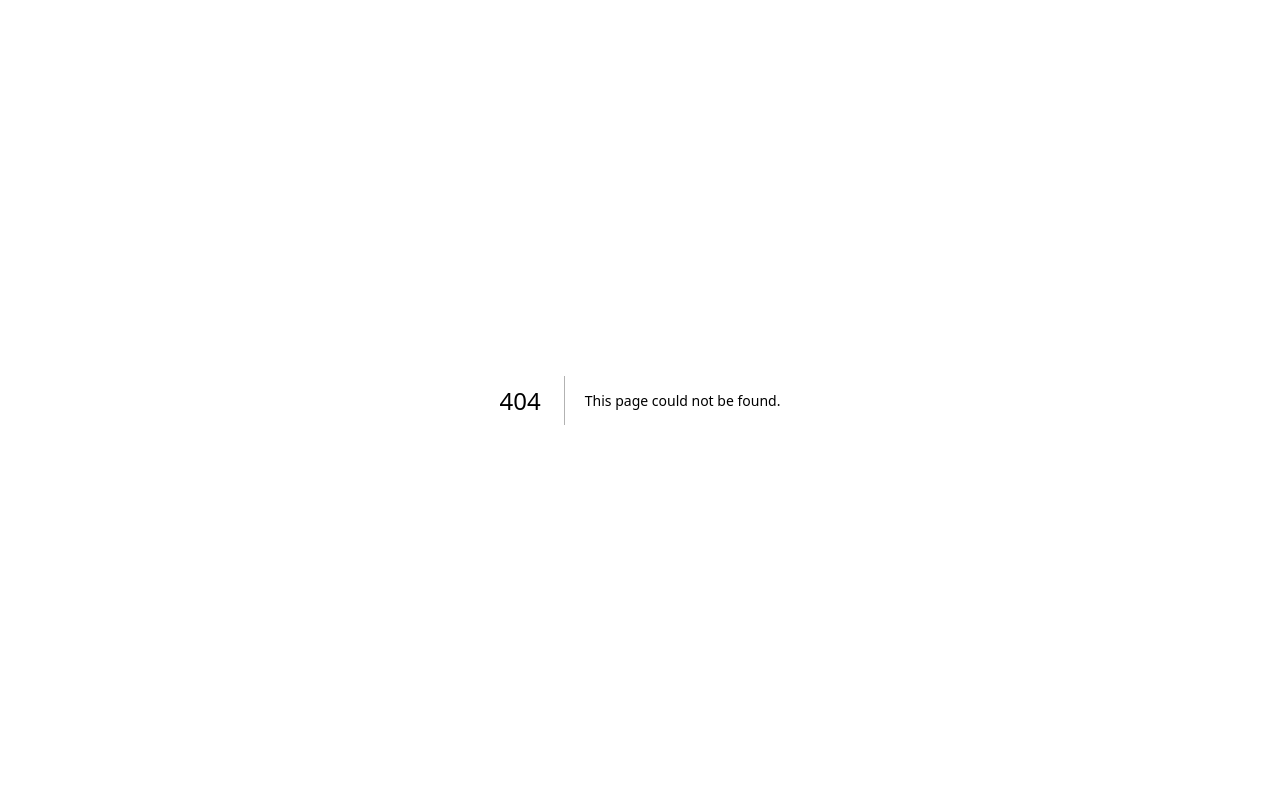
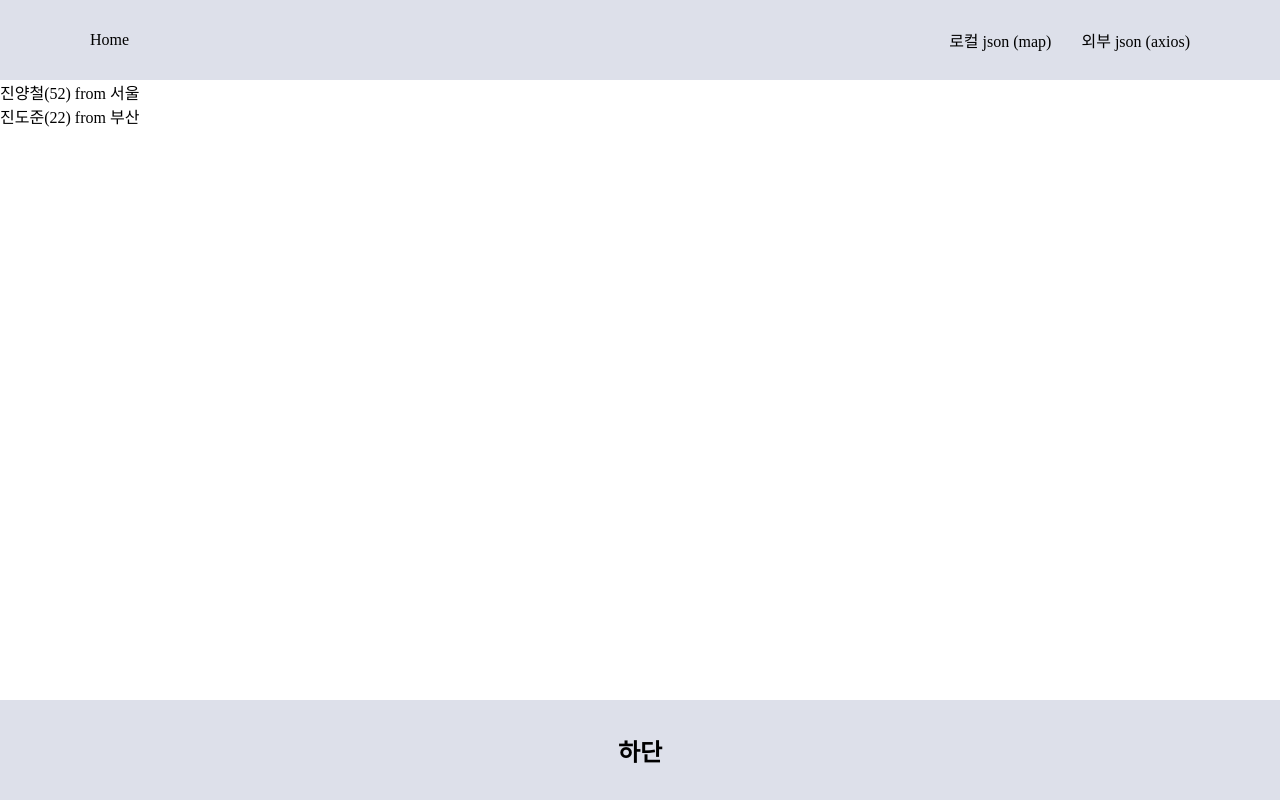
Before and after one commit to nohyoungjin/react, a Next.js app in the folder react-project/: page /page1 in a window 1280 px wide. Before the commit this address had no page. Built offline with nearby package versions, Linux system fonts and the light colour scheme.

Commit message:
외부 JSON 파일 불러오기

```diff
--- a/react-project/components/Json/arrayData.json
+++ b/react-project/components/Json/arrayData.json
@@ -1,4 +1,9 @@
 [
+    {
+        "name": "진양철",
+        "age": "52",
+        "country": "서울"
+    },
     {
         "name": "진도준",
         "age": "22",
--- a/react-project/components/Layout/Header/Header.module.scss
+++ b/react-project/components/Layout/Header/Header.module.scss
@@ -1,7 +1,3 @@
-.layout {
-    padding-top: 80px;
-}
-
 .header {
     position: fixed;
     left: 0;
@@ -20,3 +16,14 @@
     align-items: center;
     justify-content: space-between;
 }
+
+.nav {
+    ul {
+        display: flex;
+        list-style: none;
+
+        li + li {
+            margin-left: 30px;
+        }
+    }
+}
--- a/react-project/components/Layout/Header/Header.tsx
+++ b/react-project/components/Layout/Header/Header.tsx
@@ -5,11 +5,27 @@ const Header = () => {
     return (
         <header className={styles.header}>
             <div className={styles.contents}>
+
                 <Link legacyBehavior href={"/"}>
-                    <a>상단</a>
+                    Home
                 </Link>
+
+                <nav className={styles.nav}>
+                    <ul>
+                        <li>
+                            <Link legacyBehavior href={"page1"}>
+                                로컬 json (map)
+                            </Link>
+                        </li>
+                        <li>
+                            <Link legacyBehavior href={"page2"}>
+                                외부 json (axios)
+                            </Link>
+                        </li>
+                    </ul>
+                </nav>
+
             </div>
-
         </header>
     )
 }
--- /dev/null
+++ b/react-project/containers/Page/page1.tsx
@@ -0,0 +1,23 @@
+// import Raect from 'react'
+import arrayData from 'components/Json/arrayData'
+
+const Page1 = () => {
+
+    const newArrayData = arrayData.map((item, index) => {
+        return (
+            <li key={index}>
+                {item.name}({item.age}) from {item.country}
+            </li>
+        )
+    })
+
+    return (
+        <div>
+            <ul className="container">
+                {newArrayData}
+            </ul>
+        </div>
+    )
+}
+
+export default Page1
--- a/react-project/package.json
+++ b/react-project/package.json
@@ -13,6 +13,7 @@
     "@types/node": "18.11.18",
     "@types/react": "18.0.27",
     "@types/react-dom": "18.0.10",
+    "axios": "^1.3.2",
     "eslint": "8.33.0",
     "eslint-config-next": "13.1.6",
     "kill-port": "^2.0.1",
--- /dev/null
+++ b/react-project/src/pages/page1.tsx
@@ -0,0 +1,12 @@
+import Layout from "components/Layout/Layout"
+import Page1 from "containers/Page/page1"
+
+const PageA = () => {
+  return (
+    <Layout>
+      <Page1 />
+    </Layout>
+  )
+}
+
+export default PageA
```
Also changed, not shown: react-project/containers/Home/HomeContainer.tsx (+1 -14 lines), react-project/containers/Page/page2.tsx (added, +31 -0 lines), react-project/src/pages/page2.tsx (added, +12 -0 lines), react-project/src/pages/styled.tsx (added, +14 -0 lines), 1 other file (tests, documents, lock files or other folders).
